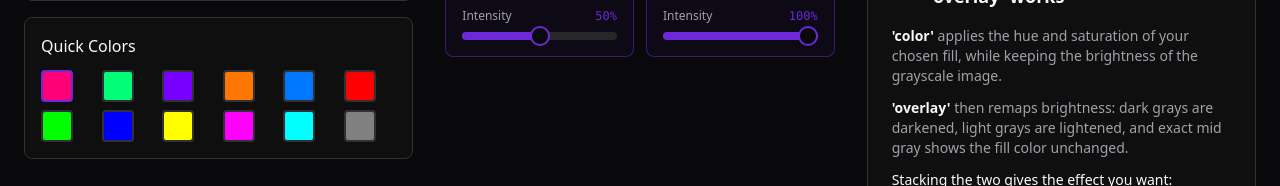
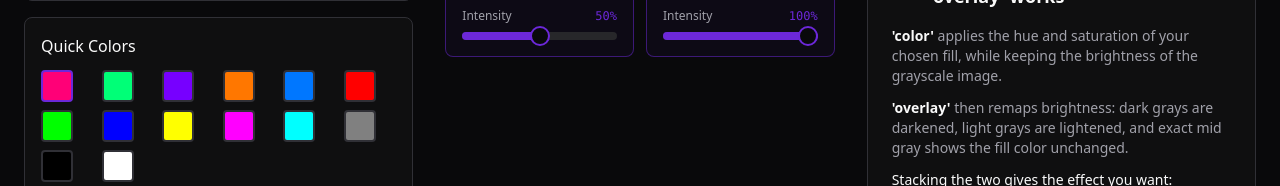
Before and after one commit to marcharlier/blend-svg-studio, a React (Vite) app: page / in a window 1280 px wide. Shown: the part 614-800 px from the top of the page. Built offline with nearby package versions, Linux system fonts and the light colour scheme.

Commit message:
Add black and white colors

```diff
--- a/src/components/ColorControls.tsx
+++ b/src/components/ColorControls.tsx
@@ -70,7 +70,8 @@ export const ColorControls: React.FC<ColorControlsProps> = ({
               {[
                 '#ff0077', '#00ff77', '#7700ff', '#ff7700',
                 '#0077ff', '#ff0000', '#00ff00', '#0000ff',
-                '#ffff00', '#ff00ff', '#00ffff', '#808080'
+                '#ffff00', '#ff00ff', '#00ffff', '#808080',
+                '#000000', '#ffffff'
               ].map((presetColor) => (
                 <button
                   key={presetColor}
```
